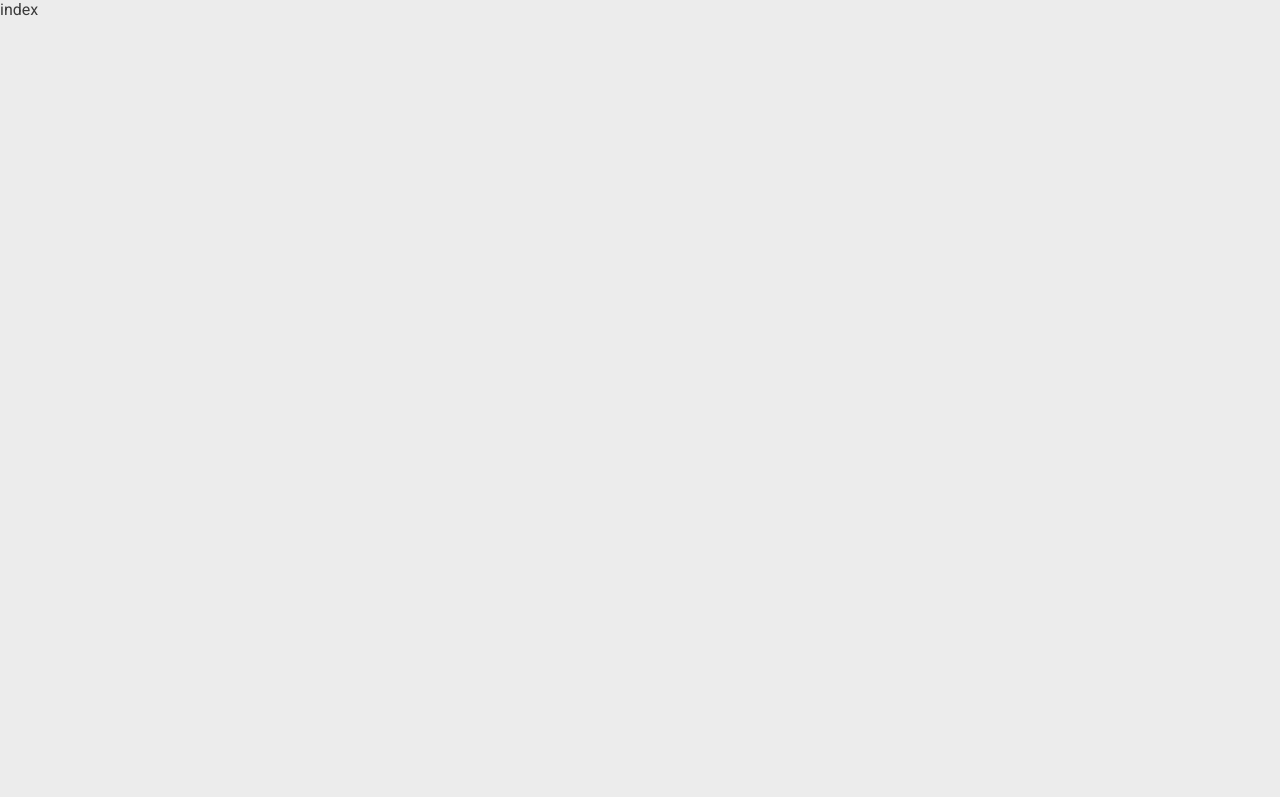
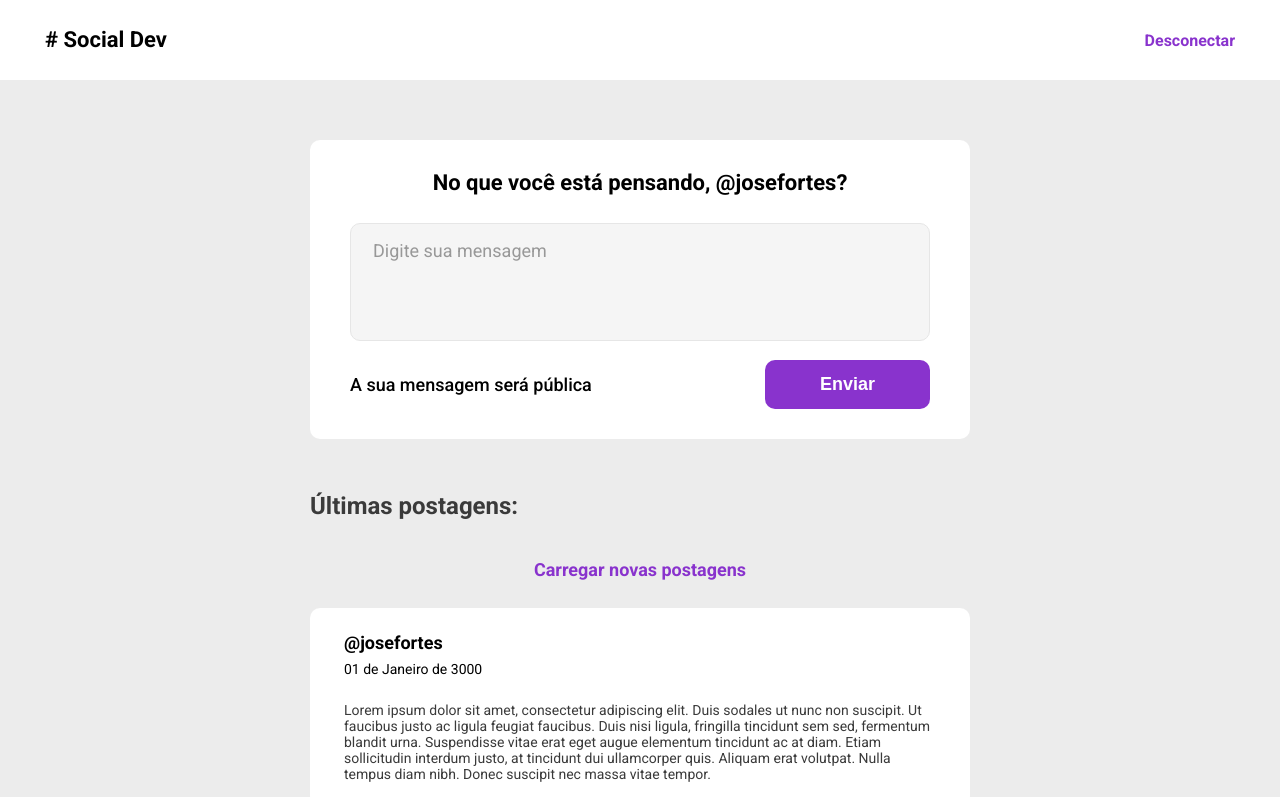
Before and after one commit to Wallace-Bezerra/socialDev, a Next.js app: page / in a window 1280 px wide. Shown: the top 797 px of the page. Built offline with nearby package versions, Linux system fonts and the light colour scheme.

Commit message:
feat: front end finished

```diff
--- /dev/null
+++ b/src/components/Card/index.jsx
@@ -0,0 +1,21 @@
+import { CardContainer, Content, Heading } from "./styles";
+
+export const Card = () => {
+  return (
+    <CardContainer>
+      <Heading>
+        <h2>@josefortes</h2>
+        <time>01 de Janeiro de 3000</time>
+      </Heading>
+      <Content>
+        Lorem ipsum dolor sit amet, consectetur adipiscing elit. Duis sodales ut
+        nunc non suscipit. Ut faucibus justo ac ligula feugiat faucibus. Duis
+        nisi ligula, fringilla tincidunt sem sed, fermentum blandit urna.
+        Suspendisse vitae erat eget augue elementum tincidunt ac at diam. Etiam
+        sollicitudin interdum justo, at tincidunt dui ullamcorper quis. Aliquam
+        erat volutpat. Nulla tempus diam nibh. Donec suscipit nec massa vitae
+        tempor.
+      </Content>
+    </CardContainer>
+  );
+};
--- /dev/null
+++ b/src/components/Card/styles.js
@@ -0,0 +1,30 @@
+import styled from "styled-components";
+
+export const CardContainer = styled.div`
+  padding: 24px 34px;
+  background-color: ${({ theme }) => theme.white};
+  border-radius: 10px;
+  display: flex;
+  flex-direction: column;
+  gap: 24px;
+`;
+export const Heading = styled.div`
+  h2 {
+    font-weight: 700;
+    font-size: 18px;
+    line-height: 21px;
+    margin-bottom: 6px;
+    color: #000000;
+  }
+  time {
+    font-weight: 400;
+    font-size: 14px;
+    line-height: 16px;
+    color: #000000;
+  }
+`;
+export const Content = styled.p`
+  font-weight: 400;
+  font-size: 14px;
+  line-height: 16px;
+`;
--- /dev/null
+++ b/src/components/Container/index.jsx
@@ -0,0 +1,5 @@
+import * as S from "./styles";
+
+export const Container = ({ children }) => {
+  return <S.Container>{children}</S.Container>;
+};
--- /dev/null
+++ b/src/components/Container/styles.js
@@ -0,0 +1,11 @@
+import styled from "styled-components";
+
+export const Container = styled.section`
+  margin: 60px auto;
+  max-width: 700px;
+  padding-inline: 20px;
+  width: 100%;
+  display: flex;
+  flex-direction: column;
+  gap: 53px;
+`;
--- /dev/null
+++ b/src/components/CreatePost/index.jsx
@@ -0,0 +1,18 @@
+import { Button } from "../Button";
+import * as S from "./styles";
+
+export const CreatePost = () => {
+  return (
+    <S.FormContainer>
+      <h2>No que você está pensando, @josefortes?</h2>
+      <S.InputTextArea
+        placeholder="Digite sua mensagem"
+        rows="4"
+      ></S.InputTextArea>
+      <S.WrapperButton>
+        <p>A sua mensagem será pública</p>
+        <Button>Enviar</Button>
+      </S.WrapperButton>
+    </S.FormContainer>
+  );
+};
--- /dev/null
+++ b/src/components/CreatePost/styles.js
@@ -0,0 +1,63 @@
+import styled from "styled-components";
+
+export const FormContainer = styled.form`
+  background-color: ${({ theme }) => theme.white};
+  padding: 30px 40px;
+  border-radius: 10px;
+  h2 {
+    font-weight: 700;
+    font-size: 22px;
+    line-height: 26px;
+    text-align: center;
+    color: #000000;
+    margin-bottom: 27px;
+  }
+  p {
+    font-weight: 500;
+    font-size: 18px;
+    line-height: 21px;
+    color: #000;
+  }
+  button {
+    font-weight: 700;
+    font-size: 18px;
+    line-height: 21px;
+    padding: 14px 55px;
+  }
+  @media (max-width: 550px) {
+    padding-inline: 28px;
+  }
+`;
+export const InputTextArea = styled.textarea`
+  background: #f5f5f5;
+  border: 1px solid #e6e6e6;
+  border-radius: 10px;
+  padding: 16px 22px;
+  width: 100%;
+  font-weight: 400;
+  font-size: 18px;
+  font-family: "Roboto";
+  line-height: 21px;
+  margin-bottom: 15px;
+  resize: none;
+  ::placeholder {
+    font-weight: 400;
+    font-size: 18px;
+    line-height: 21px;
+    color: #989898;
+  }
+`;
+export const WrapperButton = styled.div`
+  display: flex;
+  align-items: center;
+  gap: 10px;
+  justify-content: space-between;
+  @media (max-width: 600px) {
+    flex-direction: column;
+    align-items: flex-start;
+    gap: 25px;
+    button {
+      align-self: flex-end;
+    }
+  }
+`;
--- /dev/null
+++ b/src/components/NavBar/index.jsx
@@ -0,0 +1,11 @@
+import Link from "next/link";
+import * as S from "./styles";
+
+export const NavBar = () => {
+  return (
+    <S.Header>
+      <p># Social Dev</p>
+      <Link href={"/"}>Desconectar</Link>
+    </S.Header>
+  );
+};
--- /dev/null
+++ b/src/components/NavBar/styles.js
@@ -0,0 +1,23 @@
+import styled from "styled-components";
+
+export const Header = styled.header`
+  display: flex;
+  align-items: center;
+  justify-content: space-between;
+  padding-inline: 45px;
+  background-color: ${({ theme }) => theme.white};
+  height: 80px;
+  width: 100%;
+  p {
+    font-weight: 700;
+    font-size: 22px;
+    line-height: 26px;
+    color: #000;
+  }
+  a {
+    color: ${({ theme }) => theme.primary};
+    font-weight: 700;
+    font-size: 16px;
+    line-height: 19px;
+  }
+`;
--- /dev/null
+++ b/src/components/Posts/index.jsx
@@ -0,0 +1,14 @@
+import { Card } from "../Card";
+import { Container, PostContainer } from "./styles";
+export const Posts = () => {
+  return (
+    <Container>
+      <h2 className="lastPosts">Últimas postagens:</h2>
+      <span>Carregar novas postagens</span>
+      <PostContainer>
+        <Card />
+        <Card />
+      </PostContainer>
+    </Container>
+  );
+};
--- /dev/null
+++ b/src/components/Posts/styles.js
@@ -0,0 +1,24 @@
+import styled from "styled-components";
+
+export const Container = styled.div`
+  .lastPosts {
+    margin-bottom: 42px;
+  }
+  span {
+    color: ${({ theme }) => theme.primary};
+    font-weight: 700;
+    font-size: 18px;
+    line-height: 16px;
+    display: block;
+    width: max-content;
+    margin: 0 auto;
+    text-align: center;
+    cursor: pointer;
+    margin-bottom: 30px;
+  }
+`;
+export const PostContainer = styled.div`
+  display: flex;
+  flex-direction: column;
+  gap: 20px;
+`;
--- a/src/pages/index.jsx
+++ b/src/pages/index.jsx
@@ -1,6 +1,17 @@
- const Index = () => {
+import { CreatePost } from "../components/CreatePost";
+import { Container } from "../components/Container";
+import { NavBar } from "../components/NavBar";
+import { Posts } from "../components/Posts";
+
+const Home = () => {
   return (
-    <div>index</div>
-  )
-}
-export default Index;
+    <>
+      <NavBar />
+      <Container>
+        <CreatePost />
+        <Posts />
+      </Container>
+    </>
+  );
+};
+export default Home;
```
